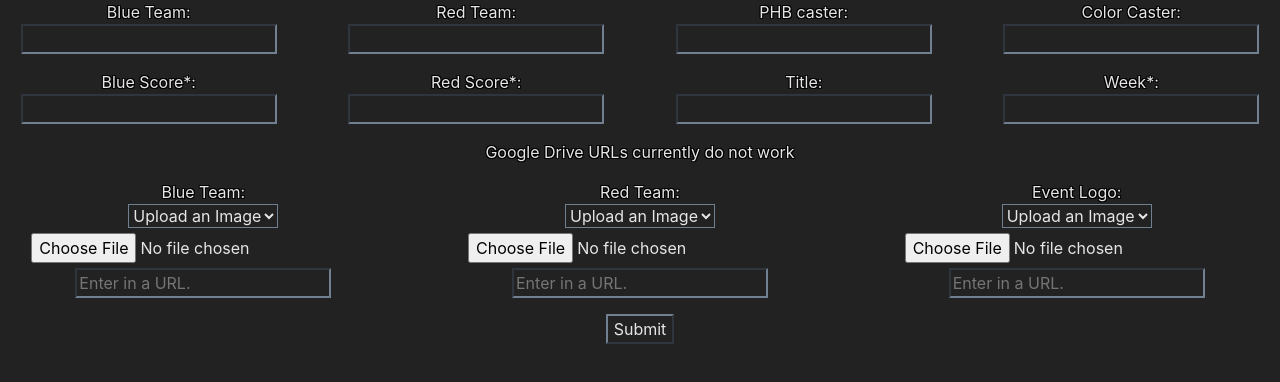
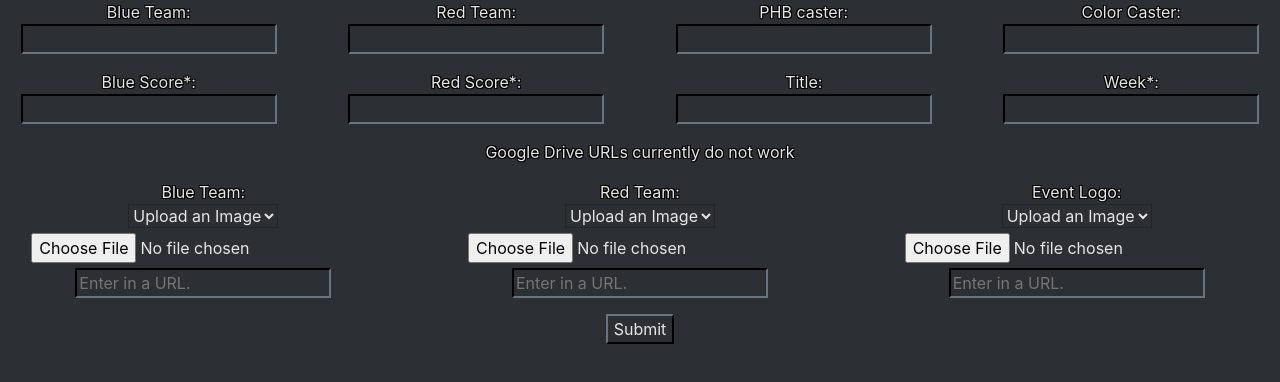
Before and after one commit to Oaak/TournamentOverlayCreator, a plain HTML site: page TOC.html in a window 1280 px wide. Shown: the top 382 px of the page. Drawn offline with nearby package versions, Linux system fonts and the light colour scheme.

Commit message:
changed dark mode

```diff
--- a/style.css
+++ b/style.css
@@ -1,8 +1,8 @@
 body {
 
-    background-color: #222;
+    background-color: #2C2F33;
     color: #e6e6e6;
-    border-color: #708090;
+    border-color: #23272A;
     text-shadow:
     -1px -1px 0 #000,
     1px -1px 0 #000,
@@ -11,21 +11,21 @@ body {
 }
 
 input {
-    background-color: #222;
+    background-color: #2C2F33;
     color: #e6e6e6;
-    border-color: #708090;
+    border-color: #23272A;
 }
 
 select {
-    background-color: #222;
+    background-color: #2C2F33;
     color: #e6e6e6;
-    border-color: #708090;
+    border-color: #23272A;
 }
 
 .formI {
-    background-color: #222;
+    background-color: #2C2F33;
     color: #e6e6e6;
-    border-color: #708090;
+    border-color: #23272A;
 }
 
 @font-face {
```
